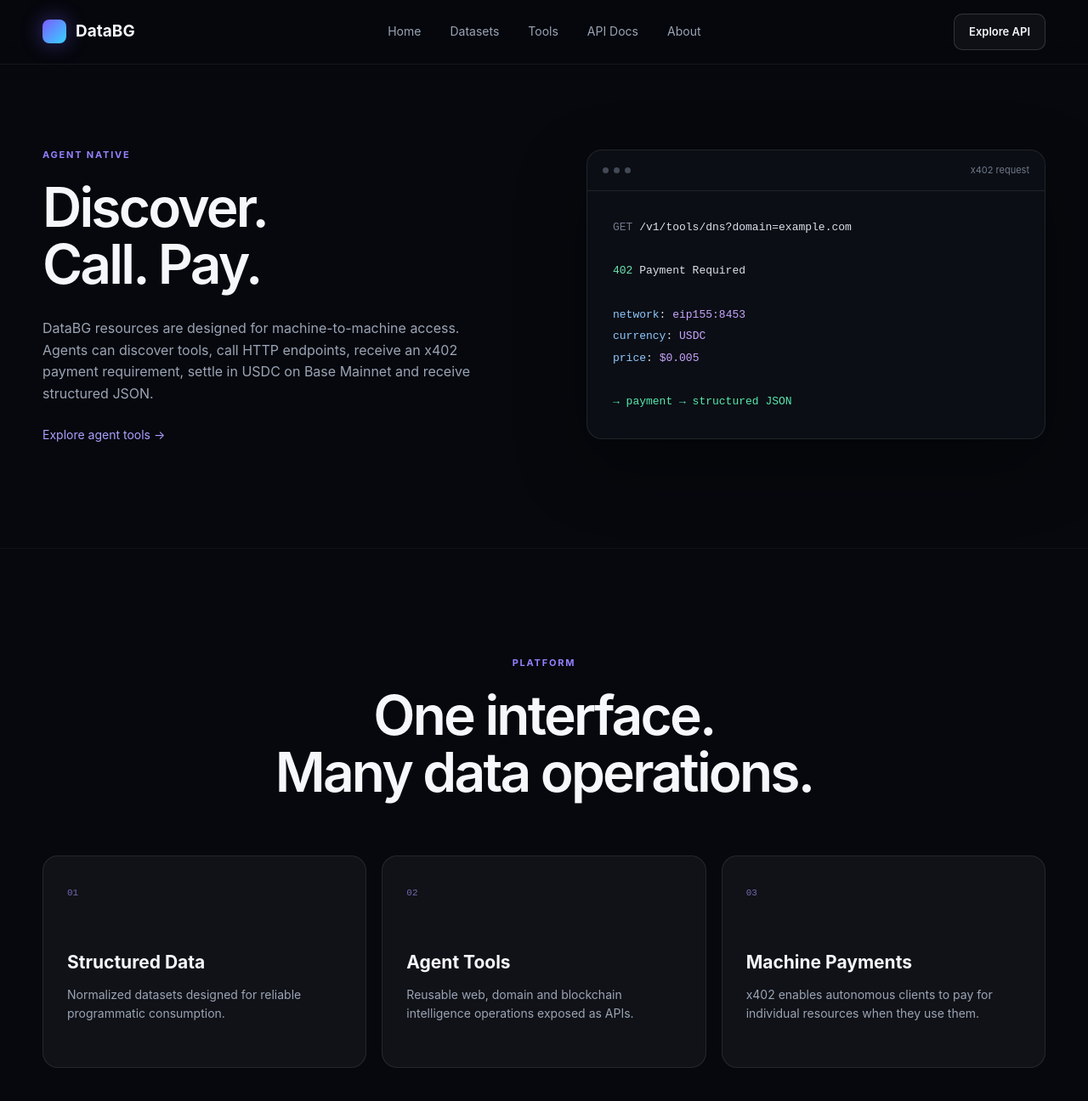
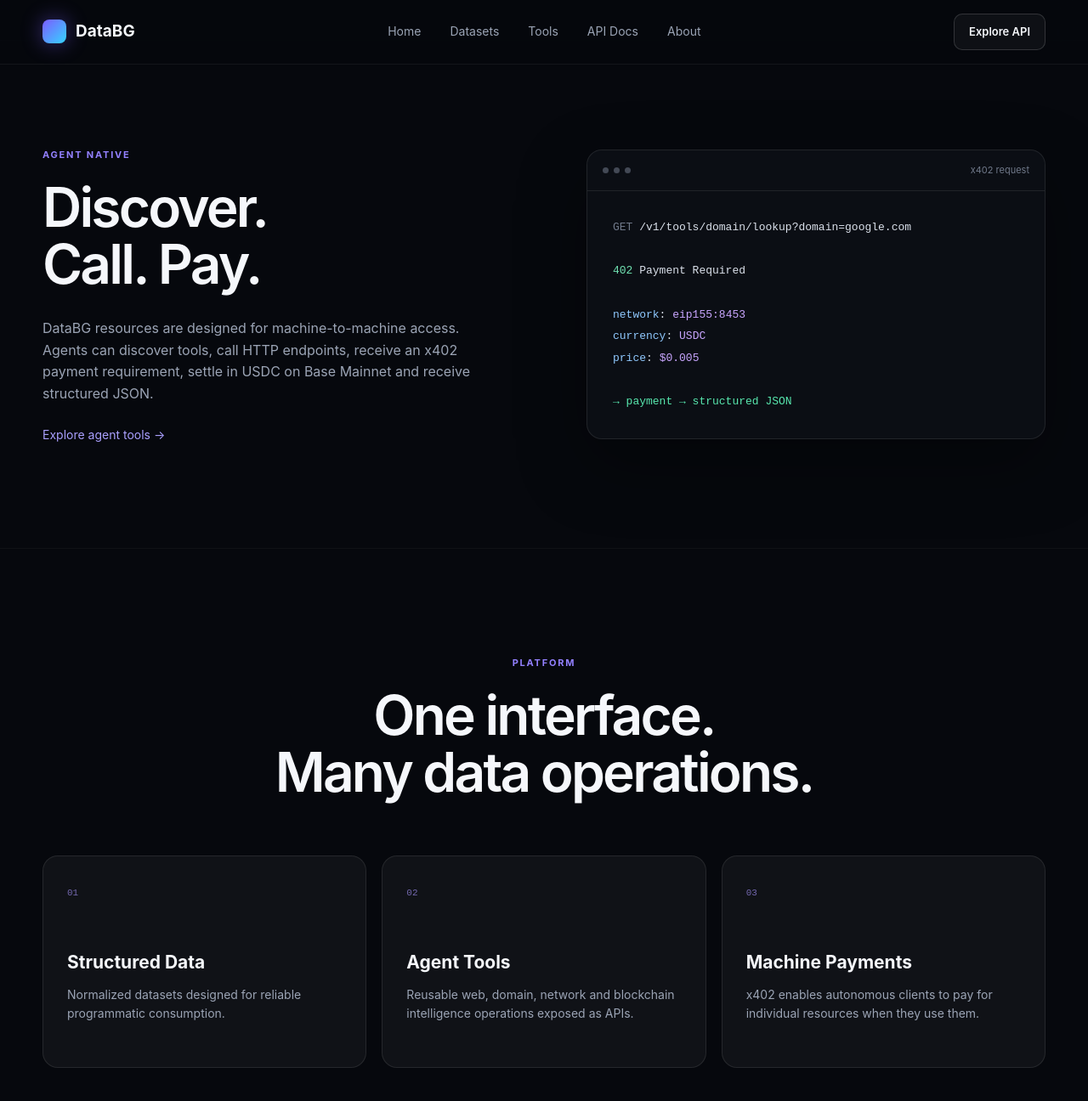
Before and after one commit to plamensve/databg.tech, a Jekyll site: the page built from index.html, in a window 1280 px wide and 1400 px high, scrolled down 1710 px. Shown: the top 1296 px of the window at 85% size. Built offline with Jekyll 4.4.1, drawn with Linux system fonts in a browser that asks for light colours.

Commit message:
Update homepage tool count and agent examples

```diff
--- a/index.html
+++ b/index.html
@@ -113,7 +113,7 @@ description: Global structured data and machine-payable tools built for AI agent
                 <div class="window-dots"><span></span><span></span><span></span></div>
                 <span>x402 request</span>
             </div>
-            <pre><code><span class="code-muted">GET</span> /v1/tools/dns?domain=example.com
+            <pre><code><span class="code-muted">GET</span> /v1/tools/domain/lookup?domain=google.com
 
 <span class="code-number">402</span> Payment Required
 
@@ -142,7 +142,7 @@ description: Global structured data and machine-payable tools built for AI agent
             <article class="feature-card">
                 <span class="feature-number">02</span>
                 <h3>Agent Tools</h3>
-                <p>Reusable web, domain and blockchain intelligence operations exposed as APIs.</p>
+                <p>Reusable web, domain, network and blockchain intelligence operations exposed as APIs.</p>
             </article>
             <article class="feature-card">
                 <span class="feature-number">03</span>
```
Also changed, not shown: other parts of index.html (+1 -1 lines).
